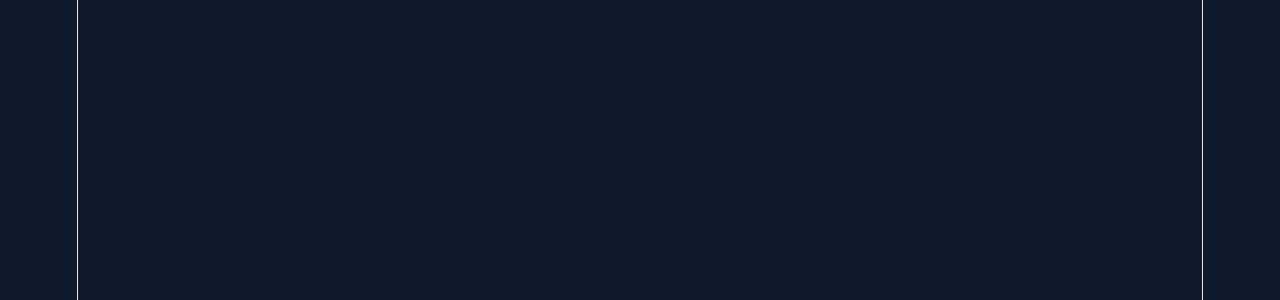
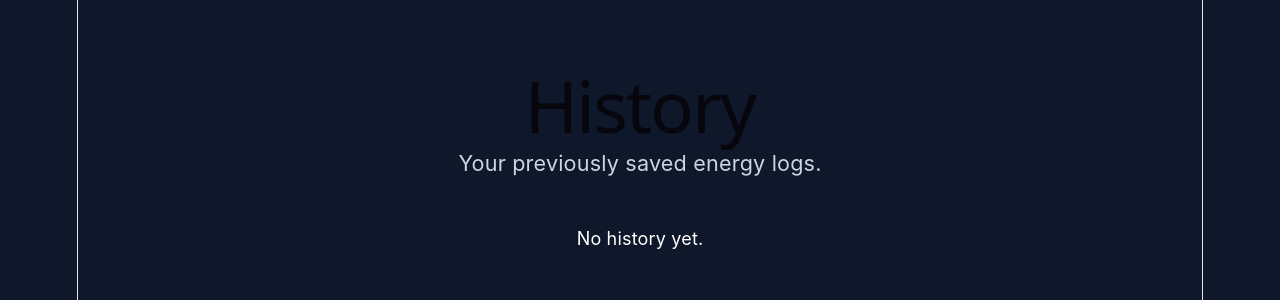
Before and after one commit to injeel1234/peak, a React (Vite) app in the folder frontend/: page /history in a window 1280 px wide. Before the commit this address had no page. Shown: the top 300 px of the page. Built offline with nearby package versions, Linux system fonts and the light colour scheme.

Commit message:
Create History Page

```diff
--- a/frontend/src/App.css
+++ b/frontend/src/App.css
@@ -423,3 +423,76 @@ button:hover {
     padding: 30px 20px;
   }
 }
+/* ===========================
+   History Page
+=========================== */
+
+.history-page {
+  min-height: 100vh;
+  max-width: 1000px;
+  margin: auto;
+  padding: 60px 30px;
+  text-align: center;
+}
+
+.history-page h1 {
+  font-size: 4rem;
+}
+
+.history-subtitle {
+  margin-top: 15px;
+  margin-bottom: 50px;
+  color: #cbd5e1;
+  font-size: 1.2rem;
+}
+
+.history-card {
+  max-width: 500px;
+  margin: 30px auto;
+  background: white;
+  color: #0f172a;
+  padding: 30px;
+  border-radius: 20px;
+  box-shadow: 0 12px 30px rgba(0,0,0,.15);
+  transition: 0.25s;
+}
+
+.history-card:hover {
+  transform: translateY(-5px);
+}
+
+.history-card h3 {
+  color: #2563eb;
+  margin-bottom: 10px;
+}
+
+.history-time {
+  color: #64748b;
+  font-weight: 600;
+  margin-bottom: 20px;
+}
+
+.history-card hr {
+  border: none;
+  border-top: 1px solid #e2e8f0;
+  margin: 20px 0;
+}
+
+.history-card p {
+  margin: 12px 0;
+  font-size: 1.1rem;
+}
+
+/* Dashboard Buttons */
+
+.button-group {
+  display: flex;
+  justify-content: center;
+  gap: 20px;
+  margin-top: 30px;
+}
+
+.save-btn,
+.history-btn {
+  min-width: 190px;
+}
--- a/frontend/src/App.tsx
+++ b/frontend/src/App.tsx
@@ -1,13 +1,16 @@
 import { Routes, Route } from "react-router-dom";
 import Home from "./pages/Home";
 import Dashboard from "./pages/Dashboard";
+import History from "./pages/History";
 
 function App() {
   return (
     <Routes>
       <Route path="/" element={<Home />} />
       <Route path="/dashboard" element={<Dashboard />} />
+      <Route path="/history" element={<History />} />
     </Routes>
+
   );
 }
 
--- a/frontend/src/pages/Dashboard.tsx
+++ b/frontend/src/pages/Dashboard.tsx
@@ -1,3 +1,4 @@
+import { Link } from "react-router-dom";
 import { useEffect, useState } from "react";
 import "../App.css";
 
@@ -18,17 +19,17 @@ function Dashboard() {
     }
   }, []);
 
-  // AI Insights
+  // ---------------- AI Insights ----------------
+
   const insights: string[] = [];
 
-  // Overall analysis
   if (sleep >= 8 && sleep <= 12 && caffeine <= 200 && energy >= 80) {
     insights.push(
-      "🌟 Excellent balance! Your sleep, caffeine intake, and energy levels are all in a healthy range."
+      "🌟 Excellent balance! Your sleep, caffeine intake and energy are all in a healthy range."
     );
   } else if (sleep < 8 && caffeine > 300) {
     insights.push(
-      "⚠️ You're relying on high caffeine despite getting less than 8 hours of sleep. Prioritise rest today if possible."
+      "⚠️ You're relying on high caffeine despite getting little sleep. Prioritise rest today."
     );
   }
 
@@ -39,7 +40,7 @@ function Dashboard() {
     );
   } else if (sleep > 12) {
     insights.push(
-      "🛌 More than 12 hours of sleep may indicate poor sleep quality or fatigue."
+      "🛌 More than 12 hours of sleep may indicate fatigue or poor sleep quality."
     );
   } else {
     insights.push("✅ Your sleep duration is in the optimal range.");
@@ -69,17 +70,18 @@ function Dashboard() {
     );
   } else if (energy >= 50) {
     insights.push(
-      "🙂 Your energy is moderate. Consider a short walk or drinking some water."
+      "🙂 Your energy is moderate. Consider taking a short walk or drinking some water."
     );
   } else {
     insights.push(
-      "⚡ Your energy is low. A break or short nap may help you recharge."
+      "⚡ Your energy is low. A short break or nap may help you recharge."
     );
   }
 
   const recommendation = insights.join(" ");
 
-  // Dynamic Focus Time
+  // ---------------- Focus Time ----------------
+
   let focusTime = "2 PM – 5 PM";
 
   if (energy >= 80 && sleep >= 8 && caffeine <= 200) {
@@ -91,6 +93,8 @@ function Dashboard() {
   } else if (caffeine > 350) {
     focusTime = "Later today";
   }
+
+  // ---------------- Save Data ----------------
 
   function saveData() {
     const now = new Date();
@@ -106,7 +110,7 @@ function Dashboard() {
       energy,
     };
 
-  // Save the latest values
+    // Save latest values
     localStorage.setItem(
       "peakData",
       JSON.stringify({
@@ -116,25 +120,13 @@ function Dashboard() {
       })
     );
 
-  // Load existing history
+    // Save history
     const history = JSON.parse(
       localStorage.getItem("peakHistory") || "[]"
     );
 
-  // Check if today's date already exists
-  const existingIndex = history.findIndex(
-    (entry: any) => entry.date === newEntry.date
-  );
+    history.push(newEntry);
 
-  if (existingIndex !== -1) {
-    // Update today's record
-    history[existingIndex] = newEntry;
-  } else {
-    // Add a new record
-    history.push(newEntry);
-  }
-
-  // Save updated history
     localStorage.setItem(
       "peakHistory",
       JSON.stringify(history)
@@ -144,6 +136,7 @@ function Dashboard() {
 
     console.log(history);
   }
+
   return (
     <main className="dashboard-page">
       <h1>Your Dashboard</h1>
@@ -210,12 +203,20 @@ function Dashboard() {
 
         <p>{energy}%</p>
 
+        <div className="button-group">
           <button
             className="save-btn"
             onClick={saveData}
           >
             Save Today's Data
           </button>
+
+          <Link to="/history">
+            <button className="history-btn">
+              View History
+            </button>
+          </Link>
+        </div>
       </div>
     </main>
   );
--- /dev/null
+++ b/frontend/src/pages/History.tsx
@@ -0,0 +1,57 @@
+import { useEffect, useState } from "react";
+import "../App.css";
+
+interface HistoryEntry {
+  date: string;
+  time: string;
+  caffeine: number;
+  sleep: number;
+  energy: number;
+}
+
+function History() {
+  const [history, setHistory] = useState<HistoryEntry[]>([]);
+
+  useEffect(() => {
+    const saved = JSON.parse(
+      localStorage.getItem("peakHistory") || "[]"
+    );
+
+    // Show newest entries first
+    setHistory(saved.reverse());
+  }, []);
+
+  return (
+    <main className="history-page">
+      <h1>History</h1>
+
+      <p className="history-subtitle">
+        Your previously saved energy logs.
+      </p>
+
+      {history.length === 0 ? (
+        <p>No history yet.</p>
+      ) : (
+        history.map((entry, index) => (
+          <div className="history-card" key={index}>
+            <h3>📅 {entry.date}</h3>
+
+            <p className="history-time">
+              🕒 {entry.time}
+            </p>
+
+            <hr />
+
+            <p>☕ Caffeine: {entry.caffeine} mg</p>
+
+            <p>😴 Sleep: {entry.sleep} hours</p>
+
+            <p>⚡ Energy: {entry.energy}%</p>
+          </div>
+        ))
+      )}
+    </main>
+  );
+}
+
+export default History;
```
Lines whose indentation alone changed are shown as unchanged.
